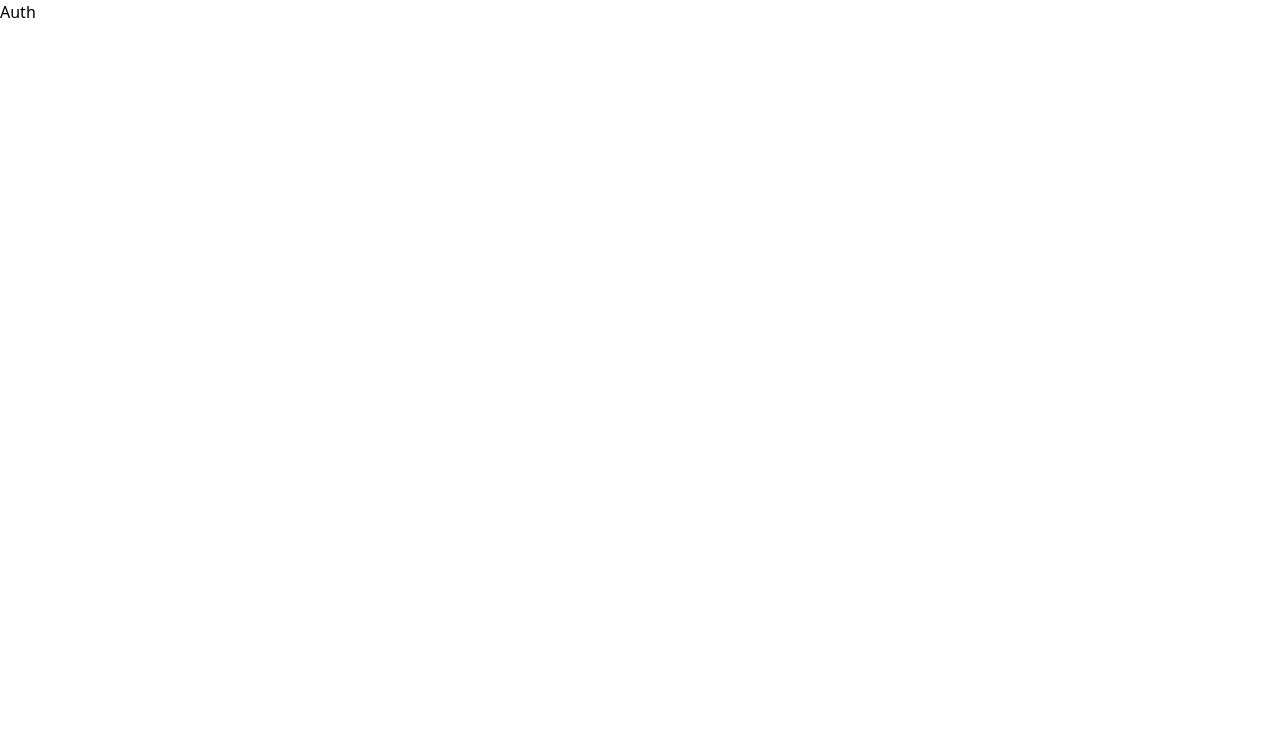
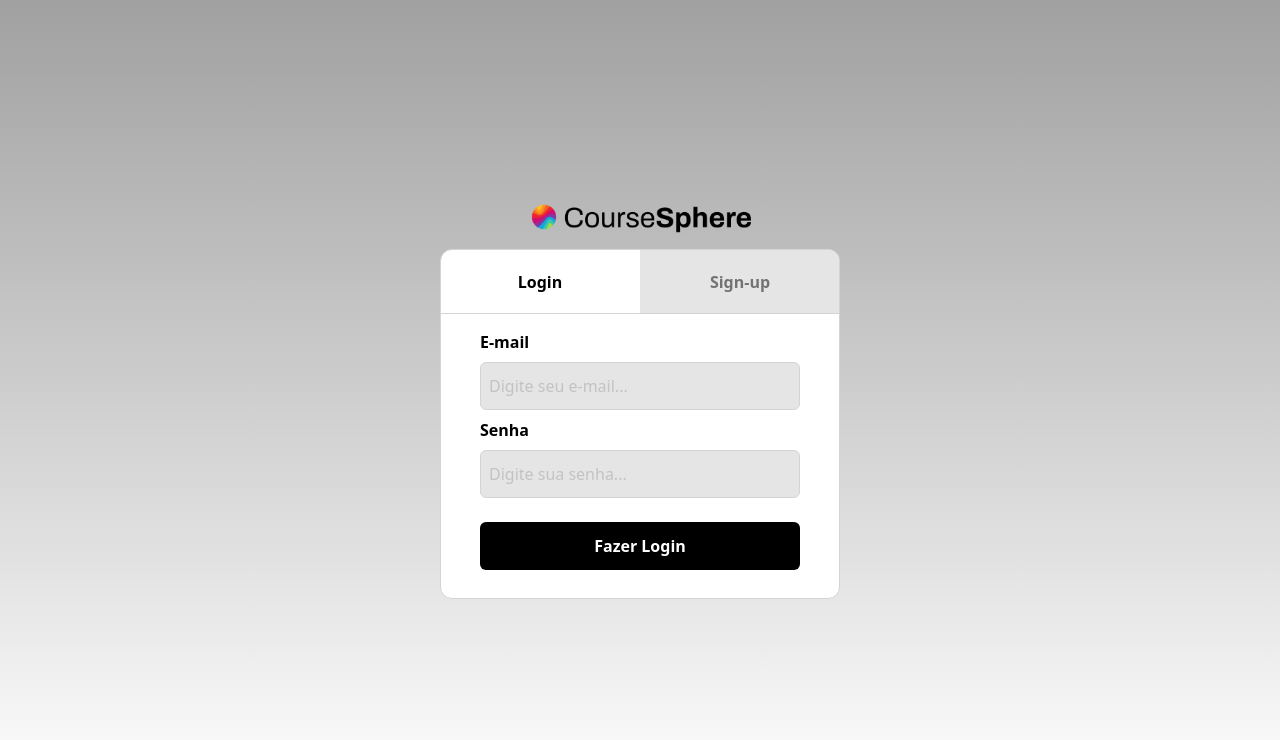
Before and after one commit to ennalyc/CourseSphere, a Next.js app in the folder frontend/: page / in a window 1280 px wide. Shown: the top 740 px of the page. Built offline with nearby package versions, Linux system fonts and the light colour scheme.

Commit message:
(ui):  add auth page

```diff
--- /dev/null
+++ b/frontend/src/actions/auth.ts
@@ -0,0 +1 @@
+export async function signup(formData: FormData) {}
--- a/frontend/src/app/(auth)/page.tsx
+++ /dev/null
@@ -1,9 +0,0 @@
-import React from 'react'
-
-const Auth = () => {
-  return (
-    <div>Auth</div>
-  )
-}
-
-export default Auth
--- a/frontend/src/app/page.tsx
+++ b/frontend/src/app/page.tsx
@@ -1,12 +1,14 @@
-'use-client'
+'use client'
 import Image from "next/image";
-import CustomInputField from "@/components/ui/CustomInputField";
-
+import Logo from "@/assets/logo.png"
+import CustomAuthForm from "@/components/CustomAuthForm";
 
 export default function Home() {
+
   return (
-    <div className="h-screen flex justify-center items-center bg-linear-to-b from-neutral-400 to-white">
-
+    <div className="h-screen flex flex-col justify-center items-center gap-4 bg-linear-to-b from-neutral-400 to-white">
+      <Image src={Logo} alt="Logo" className="h-8 w-full object-contain"/>
+      <CustomAuthForm/>
     </div>
   );
 }
--- /dev/null
+++ b/frontend/src/components/CustomAuthForm.tsx
@@ -0,0 +1,49 @@
+'use client'
+import React from 'react'
+import { useState } from "react";
+import { authForm } from "@/lib/formTypes";
+import CustomForm from "@/components/CustomForm";
+
+const CustomAuthForm = () => {
+    const buttons = [
+    {id: 1, type: "login", title: "Login", text: "Fazer Login"},
+    {id: 2, type: "sign-up", title: "Sign-up", text: "Cadastre-se"}
+  ]
+  const [buttonClicked, setButtonClicked] = useState(1)
+  const handleClick = (btn: number) => {
+    setButtonClicked(btn)
+  }
+  return (
+    <div className="flex flex-col items-center h-[350px] w-100 bg-white rounded-xl border border-neutral-300 overflow-hidden">
+          <div className="flex flex-row mb-4">
+              {buttons.map((btn) => (
+              <div onClick={() => handleClick(btn.id)} key={btn.id} className={`font-bold w-50 h-16 flex items-center justify-center border-b border-neutral-300 ${buttonClicked === btn.id ? 'text-black' : 'text-neutral-500 bg-neutral-200'}`}>
+                {btn.title}
+              </div>
+              ))}
+          </div>
+          {
+            buttons.map((bttn) => {
+              const formFields = authForm.find(f => f.id === bttn.type)?.fields
+              return (
+              <div key={bttn.id}>
+                {
+                  bttn.id === buttonClicked && formFields &&
+                  <>
+                  <CustomForm
+                  fields={formFields}
+                  />
+                  <button className='w-80 h-12 rounded-md text-center font-bold bg-black text-white mt-6'>{bttn.text}</button>
+                  </>
+
+                }
+              </div>
+            )
+            })
+          }
+
+      </div>
+  )
+}
+
+export default CustomAuthForm
--- /dev/null
+++ b/frontend/src/components/CustomForm.tsx
@@ -0,0 +1,24 @@
+import React from 'react'
+import CustomInputField from './ui/CustomInputField'
+import { FormField } from '@/types/form'
+
+function CustomForm({fields}: {fields: FormField[]}) {
+
+    return (
+        <div className='flex flex-col items-center justify-center gap-2'>
+            {fields.map((field) => (
+                <div key={field.id}>
+                    <CustomInputField
+                    fieldTitle={field.fieldTitle}
+                    placeHolder={field.placeHolder}
+                    htmlField={field.title}
+                    style="w-80"
+                    inputType={field.inputType}
+                    />
+                </div>
+            ))}
+        </div>
+    )
+}
+
+export default CustomForm
--- /dev/null
+++ b/frontend/src/lib/formTypes.ts
@@ -0,0 +1,36 @@
+export const authForm = [
+    {id: "login",
+    fields: [
+      {
+        id: 1,
+        title: "email",
+        fieldTitle: "E-mail",
+        placeHolder: "Digite seu e-mail...",
+        inputType: "email",
+      },
+      {
+        id: 2,
+        title: "password",
+        fieldTitle: "Senha",
+        placeHolder: "Digite sua senha...",
+        inputType: "password",
+      }
+    ]},
+    {id: "sign-up",
+    fields: [
+      {
+        id: 1,
+        title: "email",
+        fieldTitle: "E-mail",
+        placeHolder: "Digite seu e-mail...",
+        inputType: "email",
+      },
+      {
+        id: 2,
+        title: "password",
+        fieldTitle: "Senha",
+        placeHolder: "Digite sua senha...",
+        inputType: "password",
+      }
+    ]}
+  ]
--- /dev/null
+++ b/frontend/src/types/form.ts
@@ -0,0 +1,7 @@
+export type FormField = {
+    id: number,
+    title: string,
+    fieldTitle: string,
+    placeHolder: string,
+    inputType: string,
+}
```
